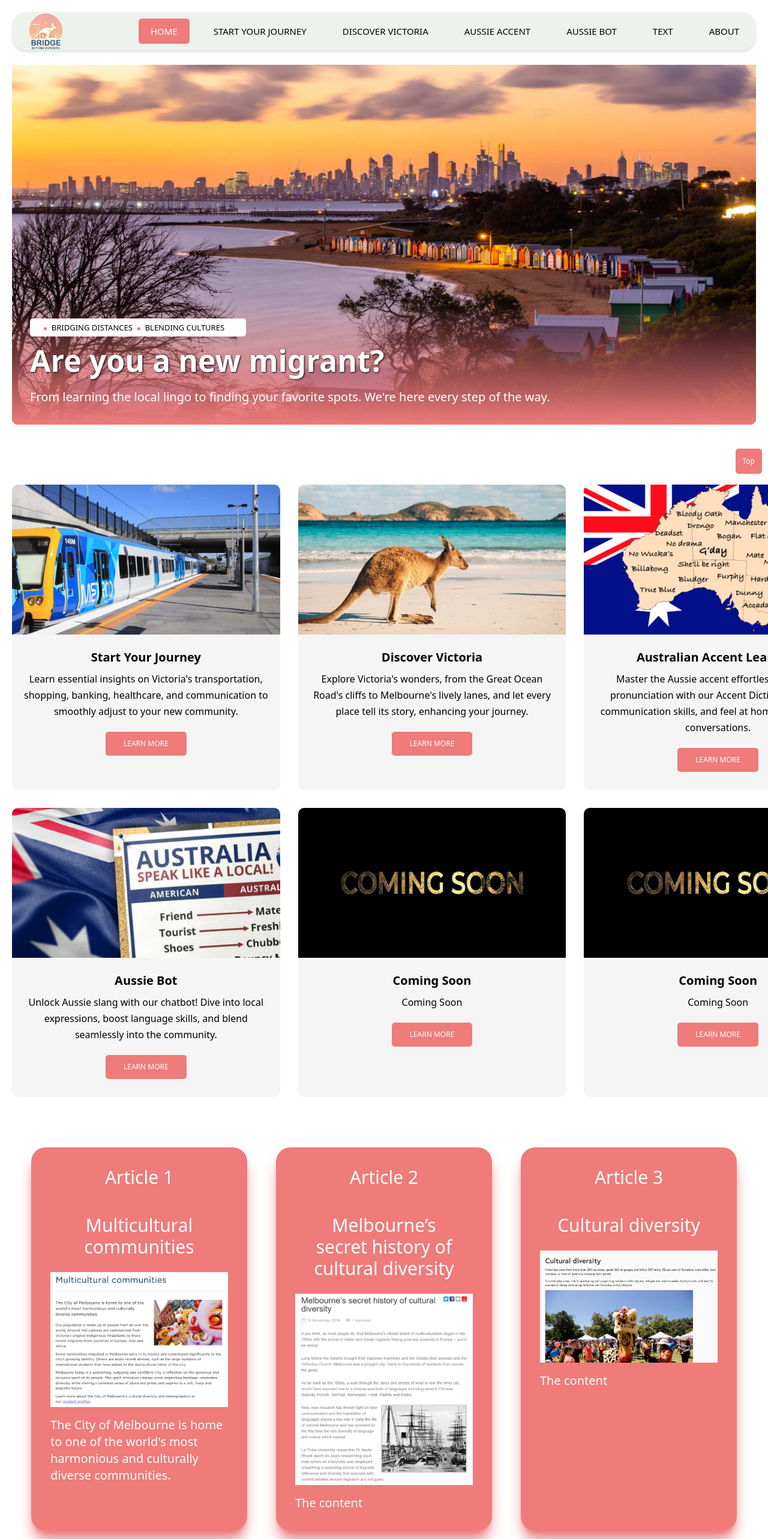
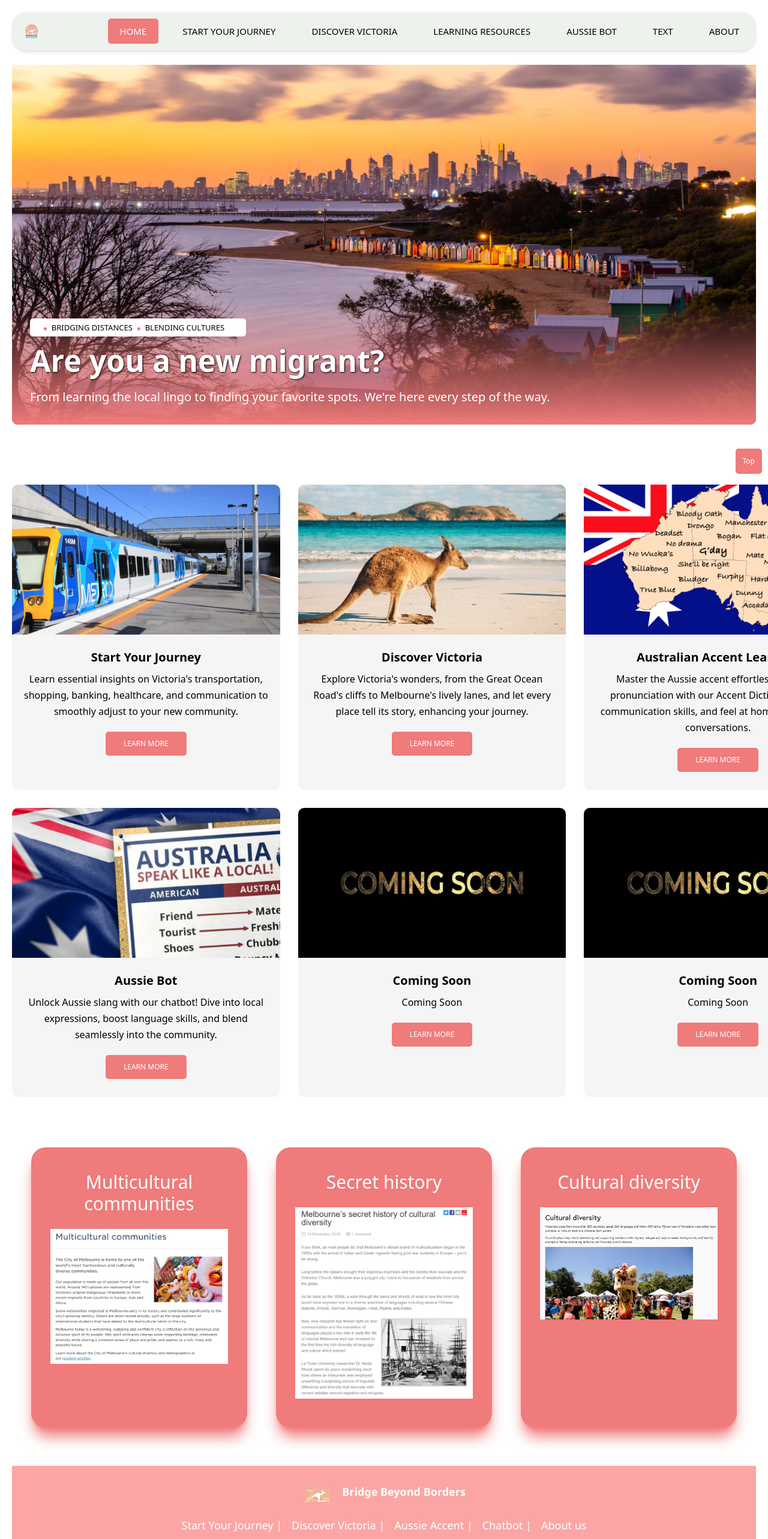
Before and after one commit to KevinMonash2022/bridgingCulture-v1, a Next.js app in the folder demo01/: page / in a window 1280 px wide. Shown: the top 2566 px of the page at 60% size. Built offline with nearby package versions, Linux system fonts and the light colour scheme.

Commit message:
updated some ui things

```diff
--- a/demo01/components/FeedFlipbook.js
+++ b/demo01/components/FeedFlipbook.js
@@ -86,10 +86,10 @@ export default function Flipbook() {
       <div className="flex justify-between mx-16 mt-6">
         <div className="flex space-x-4 text-xl items-center text-red-400">
           <Image src="/pics/down.svg" alt="down" height={50} width={50} />
-          <p>Click to the previous Page</p>
+          <p>Click to go to the previous Page</p>
         </div>
         <div className="flex space-x-4 text-xl items-center text-red-400">
-          <p>Click to the next Page</p>
+          <p>Click to go to the next Page</p>
           <Image src="/pics/down.svg" alt="down" height={50} width={50} />
         </div>
       </div>
--- a/demo01/components/FeedHome.js
+++ b/demo01/components/FeedHome.js
@@ -202,63 +202,53 @@ export default function FeedHome() {
             </div>
             <div className="flex justify-center space-x-12 mx-8 -mt-20">
                 <div className="flex-1 rounded-3xl my-16 p-8 bg-[#EF7B7B] text-white text-3xl shadow-xl shadow-[#EF7B7B]">
-                    <div className="text-center">
-                        Article 1 <br /><br />
-                    </div>
+
                     <Link
                         href="https://www.melbourne.vic.gov.au/about-melbourne/melbourne-profile/multicultural-communities/Pages/multicultural-communities.aspx"
+                        target='blank'
                     >
                         <div className="flex flex-col items-center">
                             <span className="block text-center rounded-full px-5 py-2 ">
                                 Multicultural communities
                             </span>
-                            <Image src="/pics/p-1.png" alt='next' height={500} width={500} className='my-4' />
+                            <Image src="/pics/p-1.png" alt='next' height={500} width={500} className='my-4 hover:scale-105 transition-transform duration-800 ease-out' />
                         </div>
                     </Link>
 
-                    <div className="text-xl">
-                        {"The City of Melbourne is home to one of the world's most harmonious and culturally diverse communities."}
-                    </div>
+
                 </div>
 
                 <div className="flex-1 rounded-3xl my-16 p-8 bg-[#EF7B7B] text-white text-3xl shadow-xl shadow-[#EF7B7B]">
-                    <div className="text-center">
-                        Article 2 <br /><br />
-                    </div>
+
                     <Link
                         href="https://amesnews.com.au/lead-story/melbournes-secret-history-cultural-diversity/"
+                        target='blank'
                     >
                         <div className="flex flex-col items-center">
                             <span className="block text-center rounded-full px-5 py-2 ">
-                                {"Melbourne’s secret history of cultural diversity"}
+                                {"Secret history"}
                             </span>
-                            <Image src="/pics/p-2.png" alt='next' height={500} width={500} className='my-4' />
+                            <Image src="/pics/p-2.png" alt='next' height={500} width={500} className='my-4 hover:scale-105 transition-transform duration-800 ease-out' />
                         </div>
                     </Link>
 
-                    <div className="text-xl">
-                        The content
-                    </div>
+
                 </div>
 
                 <div className="flex-1 rounded-3xl my-16 p-8 bg-[#EF7B7B] text-white text-3xl shadow-xl shadow-[#EF7B7B]">
-                    <div className="text-center">
-                        Article 3 <br /><br />
-                    </div>
+
                     <Link
                         href="https://www.viccouncils.asn.au/equality-and-diversity/supporting-diversity/cultural-diversity"
+                        target='blank'
                     >
                         <div className="flex flex-col items-center">
                             <span className="block text-center rounded-full px-5 py-2 ">
                                 Cultural diversity
                             </span>
-                            <Image src="/pics/p-3.png" alt='next' height={500} width={500} className='my-4' />
+                            <Image src="/pics/p-3.png" alt='next' height={500} width={500} className='my-4 hover:scale-105 transition-transform duration-800 ease-out' />
                         </div>
                     </Link>
 
-                    <div className="text-xl">
-                        The content
-                    </div>
                 </div>
 
 
--- a/demo01/components/FeedMap.js
+++ b/demo01/components/FeedMap.js
@@ -98,6 +98,10 @@ export default function Feed() {
         searchPlaces(event.target.value);
     };
 
+    const handleClearAll = () => {
+        location.reload();
+    };
+
     return (
 
         <div className="mt-10 mx-auto">
@@ -153,7 +157,7 @@ export default function Feed() {
                         ))}
                         <button
                             className="search-clear-button bg-blue-500 hover:bg-blue-700 text-white font-bold py-2 px-4 rounded"
-                            onClick={clearMarkers}
+                            onClick={handleClearAll}
                         >
                             Clear All
                         </button>
--- a/demo01/components/Header.js
+++ b/demo01/components/Header.js
@@ -1,43 +1,74 @@
-import React from 'react';
+import React, { useState } from 'react';
 import Image from 'next/image';
 import { useRouter } from 'next/router';
 
 export default function Header() {
   const router = useRouter();
+  const [dropdownOpen, setDropdownOpen] = useState(false);
 
   const handleNavigation = async (path) => {
     await router.push(path);
     router.reload();
   };
 
+  const toggleDropdown = () => {
+    setDropdownOpen(!dropdownOpen);
+  };
+
   const menuItems = [
     { path: '/', label: 'Home' },
     { path: '/things', label: 'Start Your Journey' },
     { path: '/map', label: 'Discover Victoria' },
-    { path: '/learn', label: 'Aussie Accent' },
+    {
+      label: 'Learning resources',
+      dropdown: [
+        { path: '/learn', label: 'Aussie accent' },
+        { path: '/test2', label: 'Aussie info' }
+      ]
+    },
     { path: '/chatbot', label: 'Aussie bot' },
-    { path: '/textdata', label: 'text' },
+    { path: '/textdata', label: 'Text' },
     { path: '/about', label: 'About' },
   ];
 
   return (
     <div className="flex sticky top-0 z-10 bg-[#edf2ec] shadow-md mb-6 justify-between rounded-3xl p-2">
       <div className="relative w-12 h-12 z-20" onClick={() => router.push('/')}>
-        <div className="absolute -left-4 -top-14 w-40 h-40 z-30 cursor-pointer hover:scale-125 transition-transform duration-200 ease-out">
         <Image src="/pics/LOGO.png" layout="fill" objectFit="contain" alt="Logo" className="header-logo" />
-        </div>
       </div>
 
       <div className="flex header-menu_part items-center text-2xl space-x-6">
         {menuItems.map(item => (
+          item.dropdown ? (
             <div
               key={item.label}
-            className={`px-4 cursor-pointer rounded-2xl transition-transform duration-200 ease-out hover:scale-125 ${router.pathname === item.path ? "underline text-[#EF7B7B] underline-offset-8 decoration-[3px]" : "hover:text-[#edf2ec] hover:bg-[#EF7B7B]"}`
-            }
+              className={`px-4 cursor-pointer rounded-2xl transition-transform duration-200 ease-out hover:scale-125 ${dropdownOpen ? "underline text-[#EF7B7B] underline-offset-8 decoration-[3px]" : "hover:text-[#edf2ec] hover:bg-[#EF7B7B]"}`}
+              onClick={toggleDropdown}
+            >
+              {item.label}
+              {dropdownOpen && (
+                <div className="absolute mt-2 bg-white text-red-400 shadow-lg rounded-xl">
+                  {item.dropdown.map(subItem => (
+                    <div
+                      key={subItem.label}
+                      className="px-4 py-2 hover:bg-gray-200 cursor-pointer"
+                      onClick={() => handleNavigation(subItem.path)}
+                    >
+                      {subItem.label}
+                    </div>
+                  ))}
+                </div>
+              )}
+            </div>
+          ) : (
+            <div
+              key={item.label}
+              className={`px-4 cursor-pointer rounded-2xl transition-transform duration-200 ease-out hover:scale-125 ${router.pathname === item.path ? "underline text-[#EF7B7B] underline-offset-8 decoration-[3px]" : "hover:text-[#edf2ec] hover:bg-[#EF7B7B]"}`}
               onClick={() => handleNavigation(item.path)}
             >
               {item.label}
             </div>
+          )
         ))}
       </div>
     </div>
--- a/demo01/pages/learn.js
+++ b/demo01/pages/learn.js
@@ -39,7 +39,7 @@ export default function Learn() {
             {/* feed */}
             {/* Flipbook */}
             <div ref={bookRef} className='text-white'>
-                space<br />space<br />space<br />space<br />
+                <br /><br /><br />
             </div>
             <div className="flex justify-end mr-16">
                 <button
@@ -54,7 +54,7 @@ export default function Learn() {
             </div>
             {/* Feed */}
             <div ref={videoRef} className='text-white'>
-                space<br />space<br />space<br />space<br />
+                <br /><br /><br />
             </div>
             <div className="flex justify-end mr-16">
                 <button
@@ -71,7 +71,7 @@ export default function Learn() {
 
 
             {/* Flow */}
-            <div className=" justify-between mx-16 text-4xl text-center my-16 flex space-x-8">
+            <div className=" justify-between mx-16 text-4xl text-center my-16 flex -x-8">
                 <Link
                     href="/"
                     className="transition-transform duration-300 px-1 text-2xl inline-block py-1 w-full sm:w-fit rounded-full bg-[#EF7B7B] text-white hover:-translate-x-4"
@@ -90,7 +90,7 @@ export default function Learn() {
                 >
                     <div className="flex items-center">
                         <span className="block rounded-full px-5 py-2 ">
-                            Next
+                            Australian comprehension
                         </span>
                         <Image src="/pics/right.svg" alt='next' height={50} width={50} className="invert" />
                     </div>
```
Lines whose indentation alone changed are shown as unchanged.
